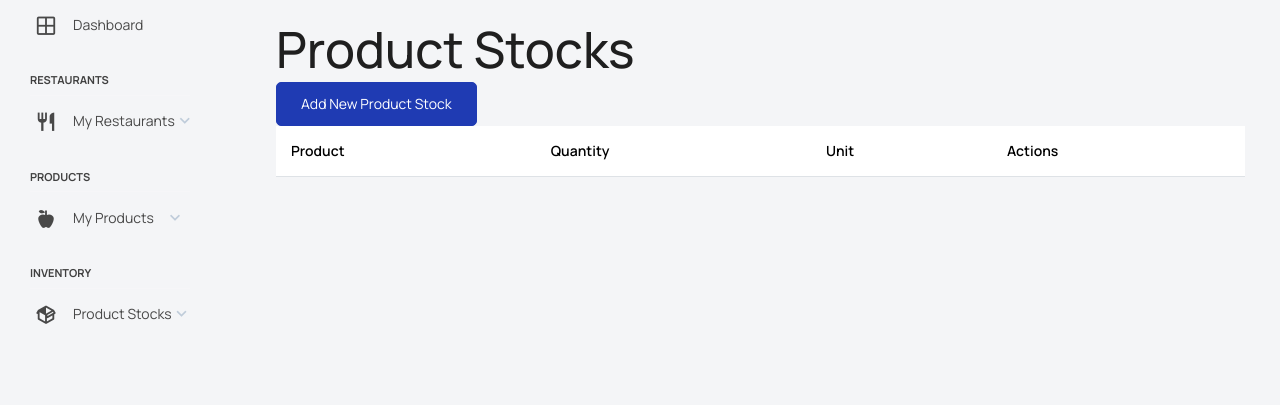
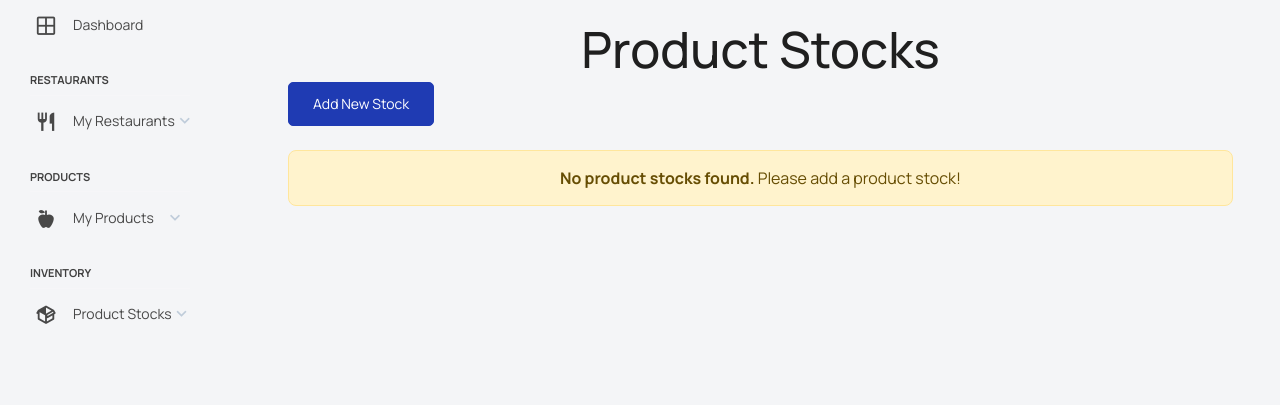
Before and after one commit to amenibensaada/LarvelProject, a Laravel app: template resources/views/product_stocks/index.blade.php in a window 1280 px wide. Shown: the part 97-502 px from the top of the page. Run offline with Laravel 9, Linux system fonts and the light colour scheme; the template is opened without the code that fills it, so the values that code supplies are empty; the visitor is signed in with stand-in values (Sample User, id 1); parts of the project's set-up code (start-up, migrations or seed data) failed here and were passed over.

Commit message:
add stock entity

```diff
--- a/resources/views/product_stocks/index.blade.php
+++ b/resources/views/product_stocks/index.blade.php
@@ -1,33 +1,41 @@
 @extends('layouts.app_front')
 
 @section('content')
-    <h1>Product Stocks</h1>
-    <a href="{{ route('product_stocks.create') }}" class="btn btn-primary">Add New Product Stock</a>
-    <table class="table">
-        <thead>
-            <tr>
-                <th>Product</th>
-                <th>Quantity</th>
-                <th>Unit</th>
-                <th>Actions</th>
-            </tr>
-        </thead>
-        <tbody>
-            @foreach($productStocks as $productStock)
-                <tr>
-                    <td>{{ $productStock->product->name }}</td>
-                    <td>{{ $productStock->quantity }}</td>
-                    <td>{{ $productStock->unit }}</td>
-                    <td>
-                        <a href="{{ route('product_stocks.edit', $productStock) }}" class="btn btn-sm btn-primary">Edit</a>
-                        <form action="{{ route('product_stocks.destroy', $productStock) }}" method="POST" style="display: inline-block;">
-                            @csrf
-                            @method('DELETE')
-                            <button type="submit" class="btn btn-sm btn-danger" onclick="return confirm('Are you sure?')">Delete</button>
-                        </form>
-                    </td>
-                </tr>
-            @endforeach
-        </tbody>
-    </table>
+@include('partials._navbar')
+
+<div class="container">
+    <h1 class="text-center">Product Stocks</h1>
+    <div class="row mb-4 align-items-center">
+        <div class="col-md-6">
+            <a href="{{ route('product_stocks.create') }}" class="btn btn-primary">Add New Stock</a>
+        </div>
+    </div>
+
+    <div class="row">
+        @forelse ($productStocks as $stock)
+        <div class="col-md-4">
+            <div class="card mb-4">
+                <div class="card-body text-center">
+                    <h5 class="card-title">{{ $stock->product->name }}</h5>
+                    <p class="card-text">Quantity: {{ $stock->quantity }}</p>
+                    <p class="card-text"><strong>Unit: {{ $stock->unit }}</strong></p>
+
+                    <a href="{{ route('product_stocks.edit', $stock->id) }}" class="btn btn-warning">Edit</a>
+                    <form action="{{ route('product_stocks.destroy', $stock->id) }}" method="POST" style="display:inline-block;">
+                        @csrf
+                        @method('DELETE')
+                        <button type="submit" class="btn btn-danger" onclick="return confirm('Are you sure?')">Delete</button>
+                    </form>
+                </div>
+            </div>
+        </div>
+        @empty
+        <div class="col-12">
+            <div class="alert alert-warning text-center">
+                <strong>No product stocks found.</strong> Please add a product stock!
+            </div>
+        </div>
+        @endforelse
+    </div>
+</div>
 @endsection
```
Also changed, not shown: resources/views/product_stocks/create.blade.php (+36 -10 lines), resources/views/product_stocks/edit.blade.php (+36 -12 lines).
